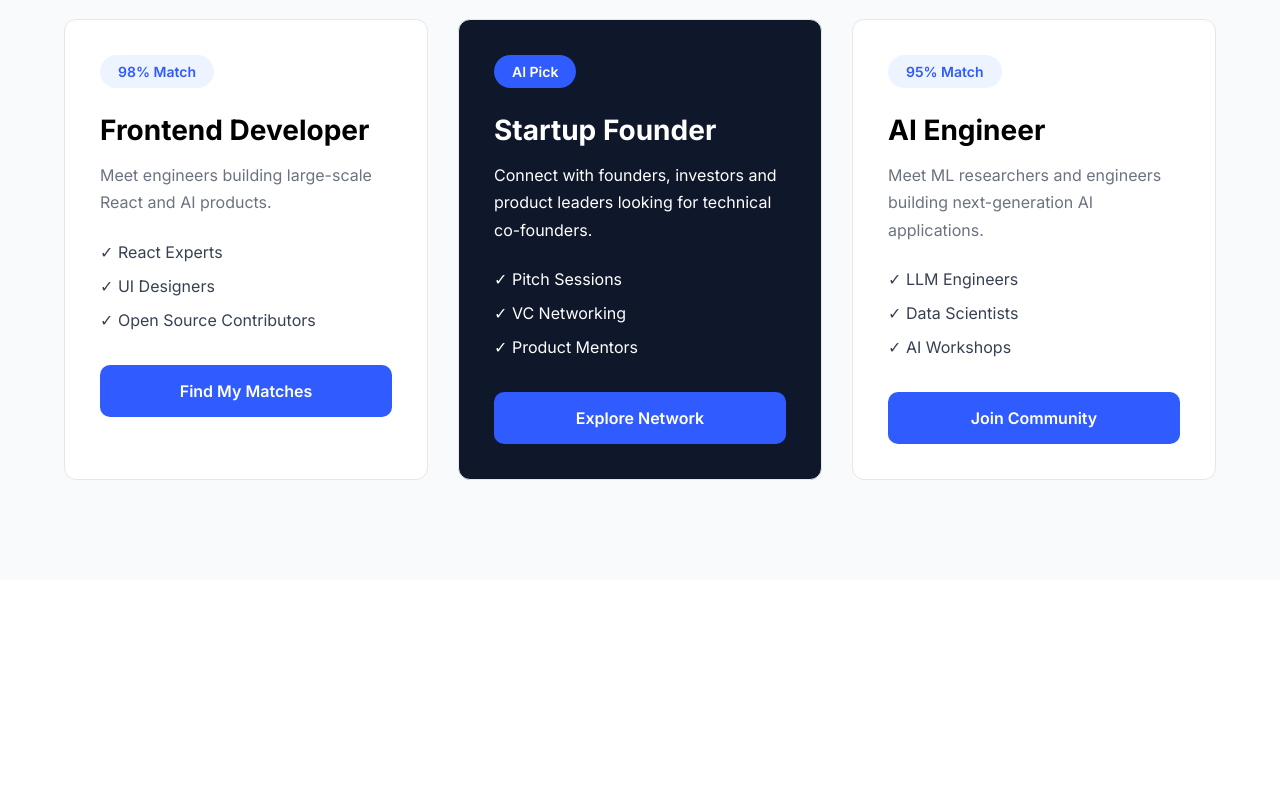
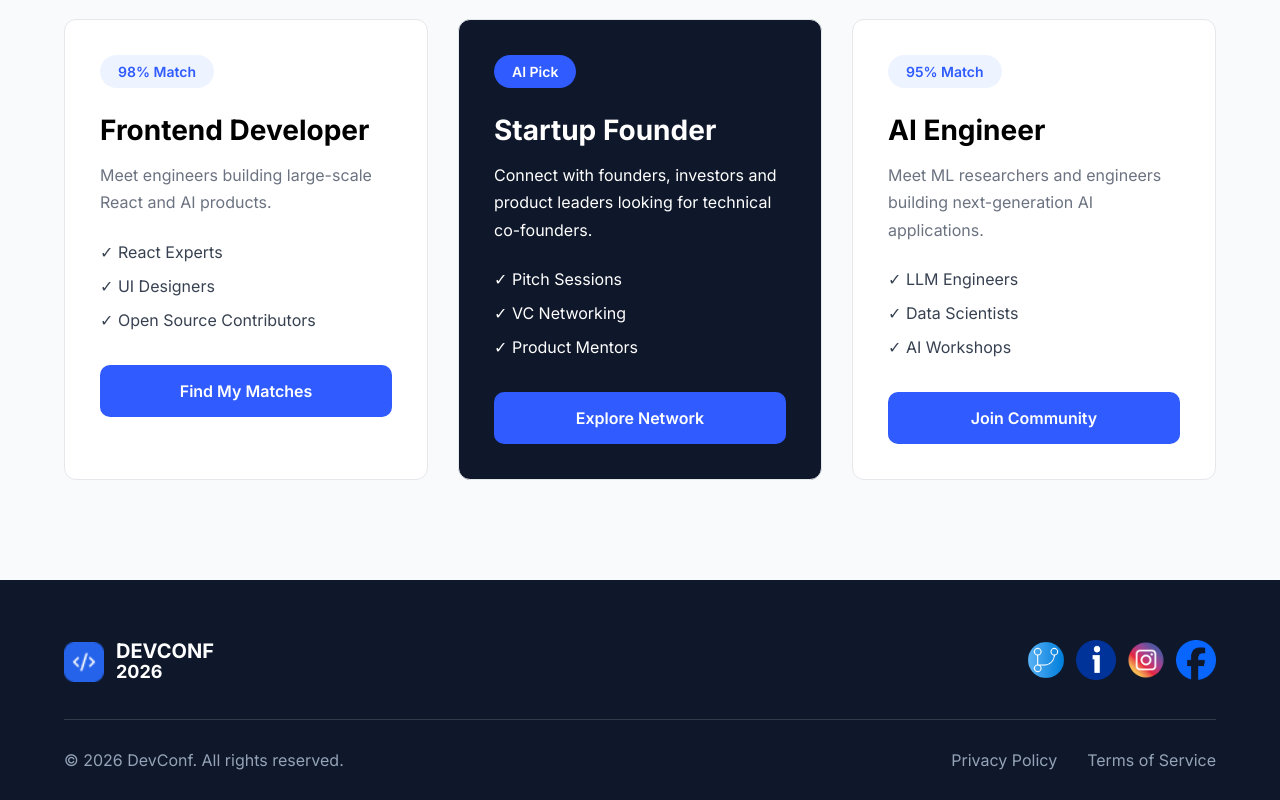
Before and after one commit to RanaWrong/B14-Assignment-01, a plain HTML site: page index.html in a window 1280 px wide. Shown: the part 3373-4173 px from the top of the page. Before the commit the page ends 3953 px from the top, so only its background shows below. Drawn offline with Linux system fonts and the light colour scheme.

Commit message:
Footer Added

```diff
--- a/index.html
+++ b/index.html
@@ -187,7 +187,7 @@
     </section>
 
     <!-- ================= AI Networking Match ================= -->
-<!-- placeholder -->
+    <!-- placeholder -->
     <section class="networking">
       <div class="container">
         <div class="networking-heading">
@@ -262,7 +262,63 @@
       </div>
     </section>
 
+    <!--==========================
+        Footer
+===========================-->
+
+    <footer>
+      <div class="container">
+        <!-- Top Footer -->
+
+        <div class="footer-top">
+          <!-- Logo -->
+
+          <div class="footer-logo">
+            <img src="./assets/logo-mini.png" alt="DevConf Logo" />
+
+            <div class="logo-text">
+              <h3>DEVCONF</h3>
+              <span>2026</span>
+            </div>
+          </div>
+
+          <!-- Social Icons -->
+
+          <div class="social-links">
+            <a href="https://github.com/RanaWrong">
+              <img src="./assets/Git.png" alt="GitHub" />
+            </a>
+            <a href="https://github.com/RanaWrong">
+              <img src="./assets/linkedin.png" alt="GitHub" />
+            </a>
+            <a href="https://github.com/RanaWrong">
+              <img src="./assets/Instragam.png" alt="GitHub" />
+            </a>
+            <a href="https://github.com/RanaWrong">
+              <img class="radius" src="./assets/Facebook.png" alt="GitHub" />
+            </a>
+          </div>
+        </div>
+
+        <hr />
+
+        <!-- Bottom Footer -->
+
+        <div class="footer-bottom">
+
+          <p>© 2026 DevConf. All rights reserved.</p>
+          <div class="footer-links">
+            <a href="#">Privacy Policy</a>
+            <a href="#">Terms of Service</a>
+          </div>
+
+        </div>
+      </div>
+
+    </footer>
 
 
   </body>
+
+
 </html>
--- a/style.css
+++ b/style.css
@@ -461,3 +461,106 @@ header {
 .match-card a:hover {
     background: #244AE6;
 }
+
+
+
+/* footer */
+
+footer {
+    background: #0F172A;
+    padding: 60px 0 30px;
+}
+
+/* Top */
+
+.footer-top {
+    display: flex;
+    justify-content: space-between;
+    align-items: center;
+    margin-bottom: 35px;
+}
+
+/* Logo */
+.footer-logo {
+    display: flex;
+    align-items: center;
+    gap: 12px;
+}
+
+.footer-logo img {
+    width: 40px;
+}
+
+.footer-logo h3 {
+    color: white;
+    font-size: 20px;
+    line-height: 1;
+}
+
+.footer-logo span {
+    color: white;
+    font-size: 18px;
+    font-weight: 700;
+}
+
+/* Divider */
+
+footer hr {
+
+    border: none;
+    border-top: 1px solid rgba(255, 255, 255, .15);
+    margin-bottom: 30px;
+
+}
+
+/* Bottom */
+
+.footer-bottom {
+    display: flex;
+    justify-content: space-between;
+    align-items: center;
+}
+
+.footer-bottom p {
+    color: #94A3B8;
+    font-size: 16px;
+}
+
+
+.footer-links {
+    display: flex;
+    justify-content: space-between;
+    gap: 20px;
+    justify-content: space-between;
+    gap: 30px;
+}
+
+.footer-links a {
+    text-decoration: none;
+    color: #94A3B8;
+    transition: .3s;
+
+}
+
+.footer-links a:hover {
+    color: white;
+}
+
+
+
+/* Soccial link control */
+
+.social-links {
+    display: flex;
+    gap: 10px;
+}
+
+.social-links a img {
+    width: 40px;
+    height: 40px;
+    transition: 0.5s;
+}
+
+.social-links img:hover {
+    transform: scale(1.1);
+}
```
Also changed, not shown: assets/Facebook.png (added), assets/Git.png (added), assets/Instragam.png (added), assets/Linkedin.png (added).
